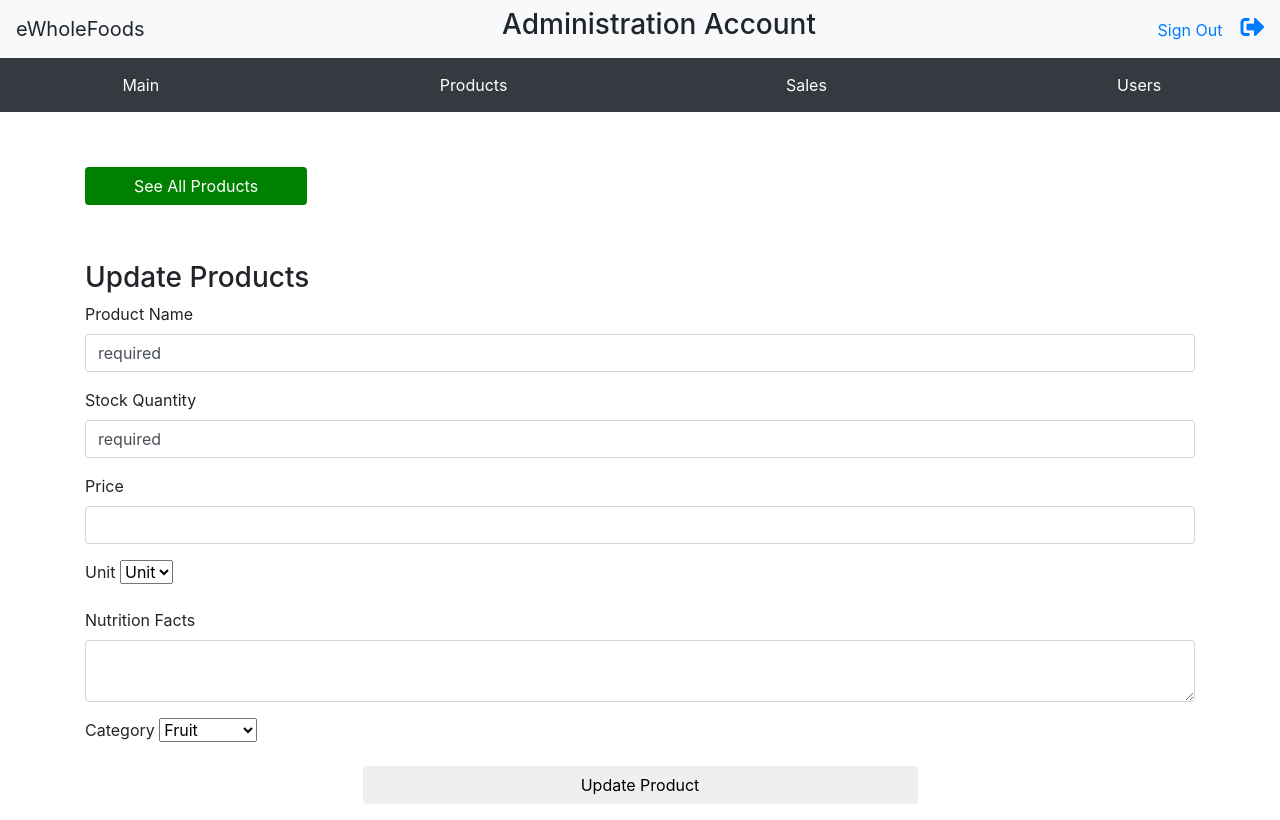
After one commit to lucychen1996/eWholeFoods, a PHP site: page /editproduct.php?id=1 in a window 1280 px wide. The commit adds this page. Run offline with PHP 8.4, Linux system fonts and the light colour scheme; data that the repository does not hold is empty; some libraries are stand-ins or nearby versions.

Commit message:
added update and delete of products

```diff
--- a/adminnavbar.php
+++ b/adminnavbar.php
@@ -20,10 +20,10 @@
                 <a href="logout.php">Sign Out &nbsp;&nbsp; <i style='font-size:24px' class='fas'>&#xf2f5;</i></a>
         </nav>
         <nav class="navbar navbar-dark bg-dark justify-content-between">
-                <a href="AdminHome.php" class="btn adminbtn" id="log">Main</a>
-                <a href="allproducts.php" class="btn adminbtn" id="log">Products</a>
-                <a href="Sales.php" class="btn adminbtn" id="log">Sales</a>
-                <a href="allproducts.php" class="btn adminbtn" id="log">Users</a>
+                <a href="AdminHome.php" class="btn adminbtn" >Main</a>
+                <a href="allproducts.php" class="btn adminbtn" >Products</a>
+                <a href="Sales.php" class="btn adminbtn" >Sales</a>
+                <a href="allproducts.php" class="btn adminbtn">Users</a>
 
         </nav>
         <div class="container">
--- a/css/main.css
+++ b/css/main.css
@@ -24,6 +24,7 @@
     justify-content: center;
     display: flex;
     align-items: center;
+    color:white;
 
 }
 #reg {
@@ -33,6 +34,7 @@
 
 #log {
     color:white;
+    background-color: green;
 }
 
 form {
@@ -129,3 +131,14 @@ div.gallery {
     align-content: center;
     margin: auto;
   }
+
+#imglist {
+    padding-top: 5%;
+    width:80%;
+    height:auto;
+    justify-content: center;
+    display: block;
+    align-items: center;
+    align-content: center;
+    margin: auto;
+}
--- /dev/null
+++ b/editproduct.php
@@ -0,0 +1,90 @@
+<?php
+
+require 'adminnavbar.php';
+session_start();
+require 'config.php';
+
+?>
+
+<a href="allproducts.php" class="btn addbtn">See All Products</a>
+
+<?php
+
+$_productID = $_GET["id"];
+
+
+    $sql_get = "SELECT * FROM products WHERE productID = '$_productID'";
+    $result_get  = $conn->query($sql_get);
+    if($result_get) {
+        $row = $result_get->fetch_assoc();
+
+        $_productID = $row["productID"];
+        $_product_name = $row["item_name"];
+        $_stock_quantity = $row["current_stock_quantity"];
+        $_price = $row["price"];
+        $_nutrition_facts = $row["nutrition_facts"];
+        $_unit = $row["unit"];
+        $_category = $row['category'];
+        $_category = $row['category'];
+
+    }
+    else {
+            $error = "Something Went Wrong";
+    }
+
+?>
+
+<h4><?php echo $status?></h4>
+<h3>Update Products</h3>
+
+<form name="update" action="updateproduct.php?" method="POST">
+    <input type="hidden" name="id" value=<?php echo $_productID;?>>
+    <div class="form-group">
+        <label>Product Name</label>
+        <input type="text" class="form-control" id="product_name" name="product_name" value =<?php echo $_product_name;?> required>
+    </div>
+    <div class="form-group">
+        <label>Stock Quantity</label>
+        <input type="integer" class="form-control" min="1" id="stock_quantity" name="stock_quantity" value = <?php echo $_stock_quantity; ?> required>
+    </div>
+    <div class="form-group">
+        <label>Price</label>
+        <input type="number" step="0.01" class="form-control" id="price" name="price" value = <?php echo $_price; ?> required>
+    </div>
+    <div class="form-group">
+        <label>Unit</label>
+        <select name="unit">
+            <option value="unit" <?php echo ($_unit == 'unit') ? 'selected' : ''; ?>>Unit</option>
+            <option value="lb" <?php echo ($_unit == 'lb') ? 'selected' : ''; ?>>lbs</option>
+        </select>
+    </div>
+    <div class="form-group">
+        <label>Nutrition Facts</label>
+        <textarea class="form-control" id="nutrition_facts" name="nutrition_facts" required><?php echo $_nutrition_facts;?></textarea>
+    </div>
+    <div class="form-group">
+        <label>Category</label>
+        <select name="category">
+            <option value="Fruit" <?php echo ($_category == 'Fruit') ? 'selected' : ''; ?>>Fruit</option>
+            <option value="Vegetable"<?php echo ($_category == 'Vegetable') ? 'selected' : ''; ?>>Vegetable</option>
+            <option value="Meat"<?php echo ($_category == 'Meat') ? 'selected' : ''; ?>>Meat</option>
+            <option value="Dairy"<?php echo ($_category == 'Dairy') ? 'selected' : ''; ?>>Dairy</option>
+            <option value="Grain"<?php echo ($_category == 'Grain') ? 'selected' : ''; ?>>Grain</option>
+            <option value="Frozen"<?php echo ($_category == 'Frozen') ? 'selected' : ''; ?>>Frozen</option>
+            <option value="Beverage"<?php echo ($_category == 'Beverage') ? 'selected' : ''; ?>>Beverage</option>
+            <option value="Bakery"<?php echo ($_category == 'Bakery') ? 'selected' : ''; ?>>Bakery</option>
+            <option value="Snacks"<?php echo ($_category == 'Snacks') ? 'selected' : ''; ?>>Snacks</option>
+        </select>
+    </div>
+    <!-- <div class="form-group">
+        <label>New Image</label>
+        <input type="file" id="image" name="image">
+    </div> -->
+    <div class="form-group ">
+        <button type="submit" class="btn btn-block" id="submitbtn" value="submit" >Update Product</button>
+    </div>
+</form>
+
+<?php
+require 'footer.php'
+?>
```
Also changed, not shown: allproducts.php (+10 -7 lines), deleteproduct.php (added, +17 -0 lines), init_products.sql (+10 -10 lines), updateproduct.php (added, +24 -0 lines).
